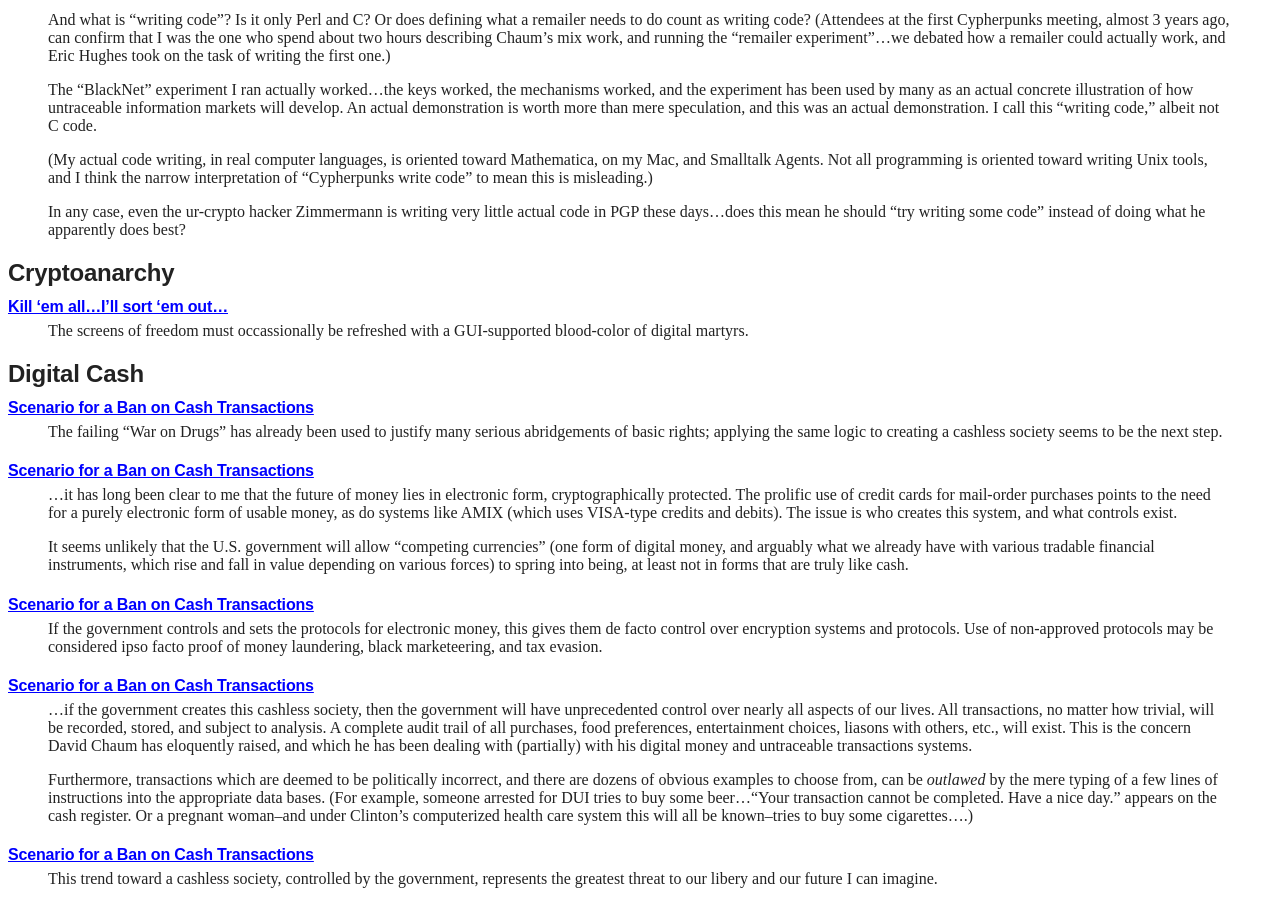
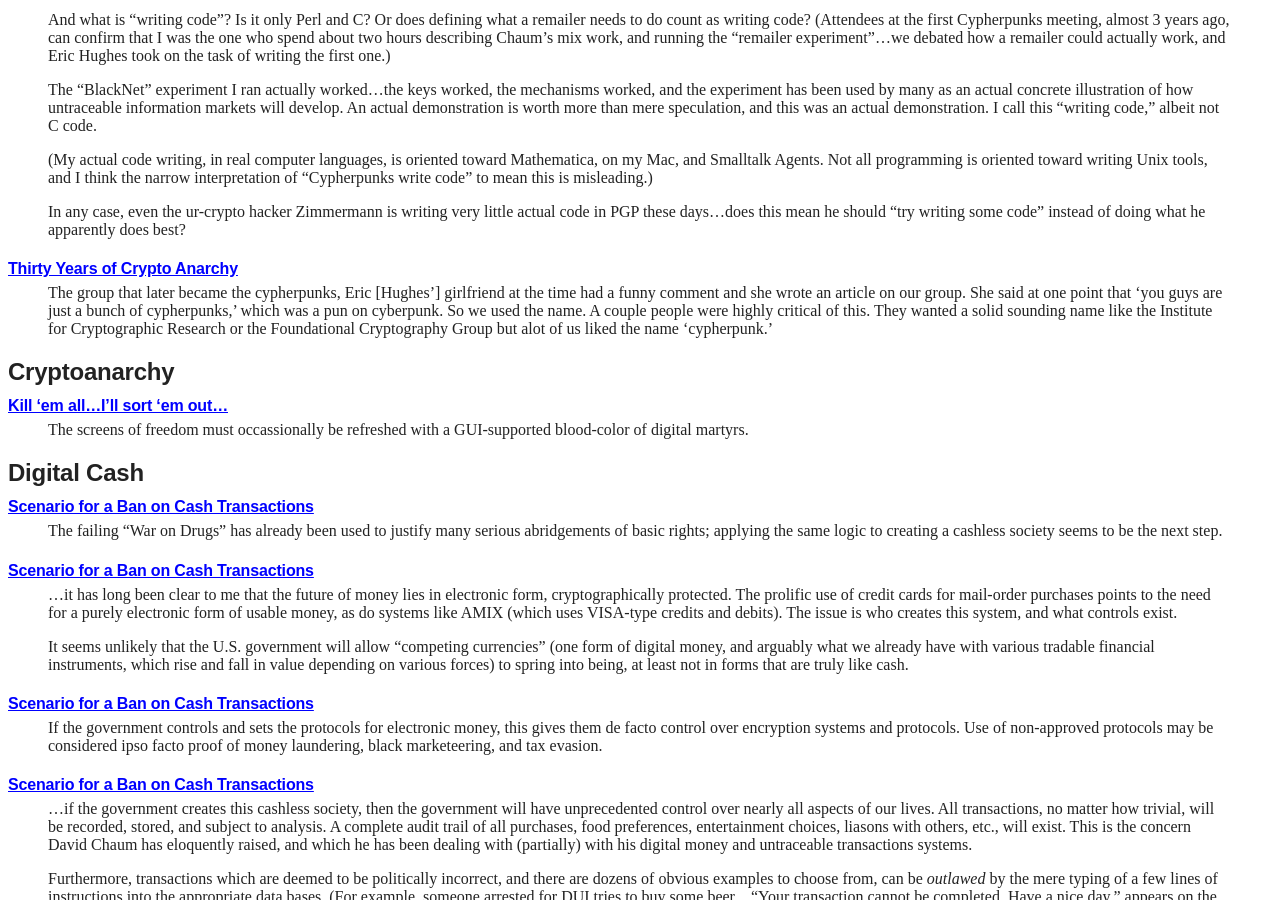
Before and after one commit to wakgill/deryk, a Jekyll site: the page built from tcm.md, in a window 1280 px wide and 900 px high, scrolled down 5155 px. Built offline with Jekyll 4.4.1, drawn with Linux system fonts in a browser that asks for light colours.

Commit message:
Update tcm.md

```diff
--- a/tcm.md
+++ b/tcm.md
@@ -371,6 +371,10 @@ of "Cypherpunks write code" to mean this is misleading.)
 >In any case, even the ur-crypto hacker Zimmermann is writing very little
 actual code in PGP these days...does this mean he should "try writing some
 code" instead of doing what he apparently does best?
+
+#### [Thirty Years of Crypto Anarchy](https://youtu.be/TdmpAy1hI8g?t=1436)
+
+>The group that later became the cypherpunks, Eric [Hughes'] girlfriend at the time had a funny comment and she wrote an article on our group. She said at one point that ‘you guys are just a bunch of cypherpunks,’ which was a pun on cyberpunk. So we used the name. A couple people were highly critical of this. They wanted a solid sounding name like the Institute for Cryptographic Research or the Foundational Cryptography Group but alot of us liked the name 'cypherpunk.'
 
 ## Cryptoanarchy
 
```
